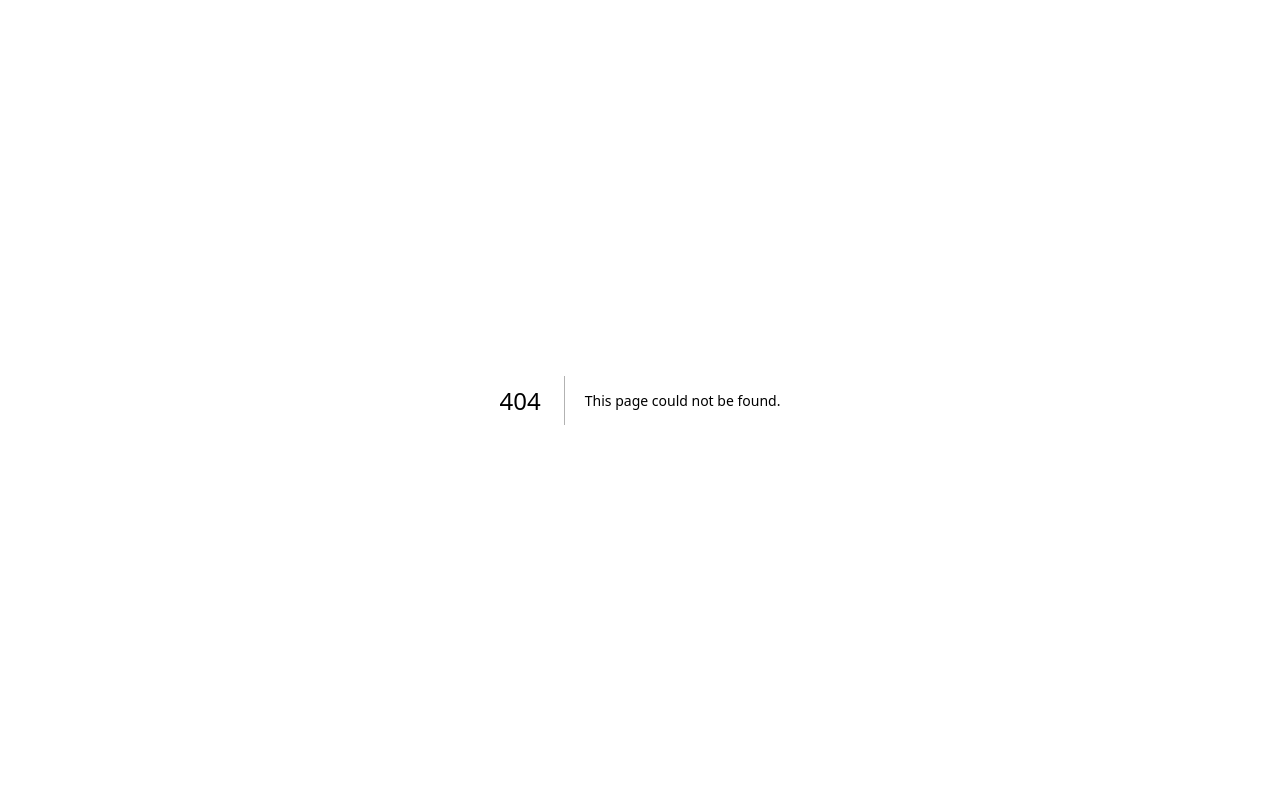
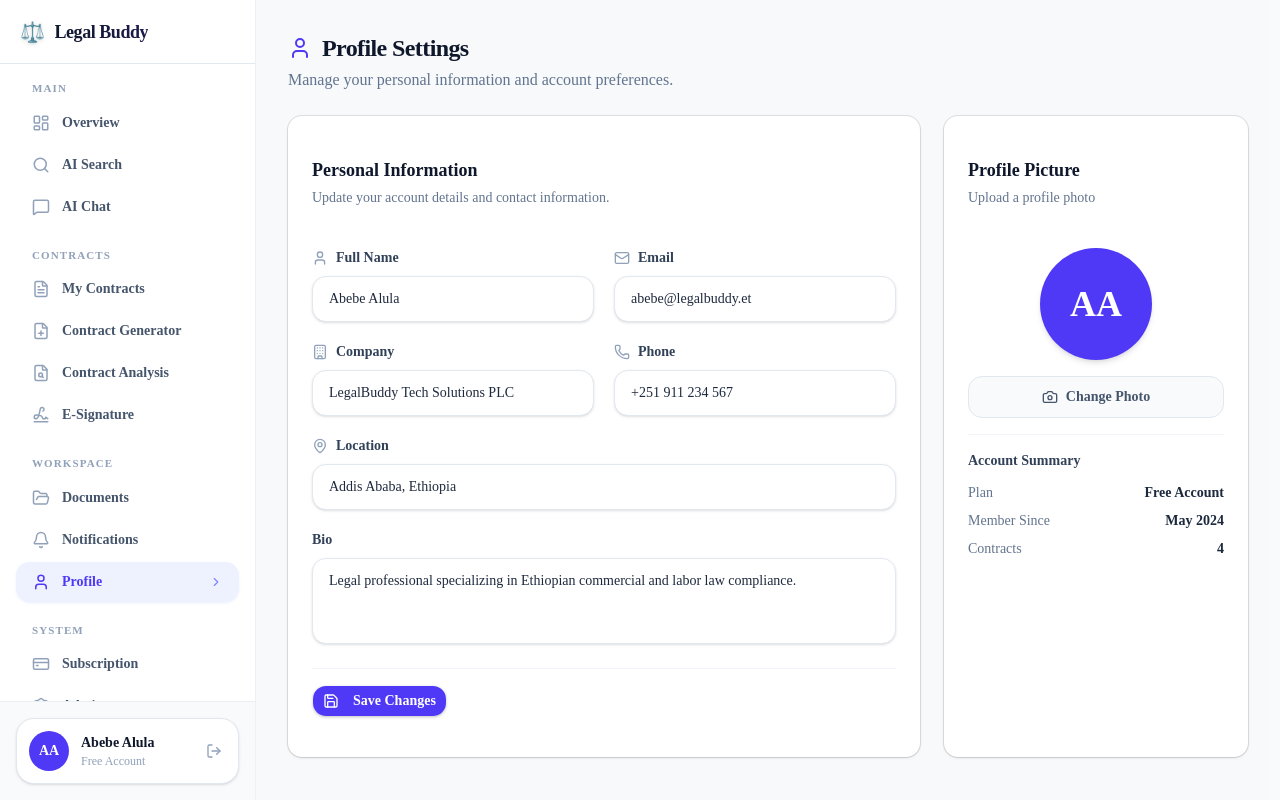
Before and after one commit to selamawitk/Legal-Buddy, a Next.js app in the folder frontend/: page /dashboard/profile in a window 1280 px wide. Before the commit this address had no page. Built offline with nearby package versions, Linux system fonts and the light colour scheme.

Commit message:
feat: Profile page with editable form, photo upload, account summary

```diff
--- /dev/null
+++ b/frontend/src/app/(user)/dashboard/profile/page.tsx
@@ -0,0 +1,177 @@
+"use client";
+
+import React, { useState } from "react";
+import { Card, CardContent, CardHeader, CardTitle, CardDescription } from "@/components/ui/card";
+import { Button } from "@/components/ui/button";
+import { User, Save, Camera, Mail, Building, Phone, MapPin } from "lucide-react";
+
+export default function ProfilePage() {
+  const [form, setForm] = useState({
+    fullName: "Abebe Alula",
+    email: "abebe@legalbuddy.et",
+    company: "LegalBuddy Tech Solutions PLC",
+    phone: "+251 911 234 567",
+    location: "Addis Ababa, Ethiopia",
+    bio: "Legal professional specializing in Ethiopian commercial and labor law compliance.",
+  });
+
+  const [saved, setSaved] = useState(false);
+
+  const handleChange = (field: string, value: string) => {
+    setForm((prev) => ({ ...prev, [field]: value }));
+    setSaved(false);
+  };
+
+  const handleSave = (e: React.FormEvent) => {
+    e.preventDefault();
+    setSaved(true);
+    setTimeout(() => setSaved(false), 3000);
+  };
+
+  return (
+    <div className="space-y-6">
+      <div>
+        <h2 className="text-2xl font-bold tracking-tight text-slate-900 flex items-center gap-2.5">
+          <User className="h-6 w-6 text-indigo-600" />
+          <span>Profile Settings</span>
+        </h2>
+        <p className="text-base text-slate-500 mt-1">
+          Manage your personal information and account preferences.
+        </p>
+      </div>
+
+      <div className="grid gap-6 lg:grid-cols-3">
+        <Card className="border-slate-200 bg-white shadow-sm lg:col-span-2">
+          <CardHeader className="p-6">
+            <CardTitle className="text-lg font-bold text-slate-900">Personal Information</CardTitle>
+            <CardDescription className="text-sm text-slate-500">
+              Update your account details and contact information.
+            </CardDescription>
+          </CardHeader>
+          <CardContent className="p-6 pt-0">
+            <form onSubmit={handleSave} className="space-y-6">
+              <div className="grid gap-5 sm:grid-cols-2">
+                <div className="flex flex-col gap-2">
+                  <label className="text-sm font-bold text-slate-700 flex items-center gap-2">
+                    <User className="h-4 w-4 text-slate-400" /> Full Name
+                  </label>
+                  <input
+                    type="text"
+                    value={form.fullName}
+                    onChange={(e) => handleChange("fullName", e.target.value)}
+                    className="border border-slate-200 bg-white rounded-xl px-4 py-3 text-sm font-medium focus:outline-none focus:border-indigo-500 focus:ring-2 focus:ring-indigo-500/20 text-slate-800 shadow-sm"
+                  />
+                </div>
+                <div className="flex flex-col gap-2">
+                  <label className="text-sm font-bold text-slate-700 flex items-center gap-2">
+                    <Mail className="h-4 w-4 text-slate-400" /> Email
+                  </label>
+                  <input
+                    type="email"
+                    value={form.email}
+                    onChange={(e) => handleChange("email", e.target.value)}
+                    className="border border-slate-200 bg-white rounded-xl px-4 py-3 text-sm font-medium focus:outline-none focus:border-indigo-500 focus:ring-2 focus:ring-indigo-500/20 text-slate-800 shadow-sm"
+                  />
+                </div>
+                <div className="flex flex-col gap-2">
+                  <label className="text-sm font-bold text-slate-700 flex items-center gap-2">
+                    <Building className="h-4 w-4 text-slate-400" /> Company
+                  </label>
+                  <input
+                    type="text"
+                    value={form.company}
+                    onChange={(e) => handleChange("company", e.target.value)}
+                    className="border border-slate-200 bg-white rounded-xl px-4 py-3 text-sm font-medium focus:outline-none focus:border-indigo-500 focus:ring-2 focus:ring-indigo-500/20 text-slate-800 shadow-sm"
+                  />
+                </div>
+                <div className="flex flex-col gap-2">
+                  <label className="text-sm font-bold text-slate-700 flex items-center gap-2">
+                    <Phone className="h-4 w-4 text-slate-400" /> Phone
+                  </label>
+                  <input
+                    type="text"
+                    value={form.phone}
+                    onChange={(e) => handleChange("phone", e.target.value)}
+                    className="border border-slate-200 bg-white rounded-xl px-4 py-3 text-sm font-medium focus:outline-none focus:border-indigo-500 focus:ring-2 focus:ring-indigo-500/20 text-slate-800 shadow-sm"
+                  />
+                </div>
+                <div className="flex flex-col gap-2 sm:col-span-2">
+                  <label className="text-sm font-bold text-slate-700 flex items-center gap-2">
+                    <MapPin className="h-4 w-4 text-slate-400" /> Location
+                  </label>
+                  <input
+                    type="text"
+                    value={form.location}
+                    onChange={(e) => handleChange("location", e.target.value)}
+                    className="border border-slate-200 bg-white rounded-xl px-4 py-3 text-sm font-medium focus:outline-none focus:border-indigo-500 focus:ring-2 focus:ring-indigo-500/20 text-slate-800 shadow-sm"
+                  />
+                </div>
+                <div className="flex flex-col gap-2 sm:col-span-2">
+                  <label className="text-sm font-bold text-slate-700">Bio</label>
+                  <textarea
+                    value={form.bio}
+                    onChange={(e) => handleChange("bio", e.target.value)}
+                    rows={3}
+                    className="border border-slate-200 bg-white rounded-xl px-4 py-3 text-sm font-medium focus:outline-none focus:border-indigo-500 focus:ring-2 focus:ring-indigo-500/20 text-slate-800 shadow-sm resize-none"
+                  />
+                </div>
+              </div>
+
+              <div className="flex items-center gap-3 pt-4 border-t border-slate-100">
+                <Button
+                  type="submit"
+                  className="bg-indigo-600 text-white hover:bg-indigo-700 font-bold rounded-xl shadow-sm"
+                >
+                  <Save className="h-4 w-4 mr-2" />
+                  Save Changes
+                </Button>
+                {saved && (
+                  <span className="text-sm font-bold text-emerald-600">Changes saved successfully!</span>
+                )}
+              </div>
+            </form>
+          </CardContent>
+        </Card>
+
+        <Card className="border-slate-200 bg-white shadow-sm">
+          <CardHeader className="p-6">
+            <CardTitle className="text-lg font-bold text-slate-900">Profile Picture</CardTitle>
+            <CardDescription className="text-sm text-slate-500">
+              Upload a profile photo
+            </CardDescription>
+          </CardHeader>
+          <CardContent className="p-6 pt-0 space-y-4">
+            <div className="w-28 h-28 rounded-full bg-indigo-600 flex items-center justify-center mx-auto shadow-md">
+              <span className="text-4xl font-black text-white">AA</span>
+            </div>
+            <label className="block cursor-pointer">
+              <div className="flex items-center justify-center gap-2 px-4 py-2.5 bg-slate-50 border border-slate-200 rounded-xl text-sm font-bold text-slate-600 hover:bg-slate-100 transition-all">
+                <Camera className="h-4 w-4" />
+                Change Photo
+              </div>
+              <input type="file" accept="image/*" className="hidden" />
+            </label>
+
+            <div className="border-t border-slate-100 pt-4 mt-4">
+              <h4 className="text-sm font-bold text-slate-700 mb-3">Account Summary</h4>
+              <div className="space-y-2 text-sm">
+                <div className="flex justify-between">
+                  <span className="text-slate-500">Plan</span>
+                  <span className="font-bold text-slate-800">Free Account</span>
+                </div>
+                <div className="flex justify-between">
+                  <span className="text-slate-500">Member Since</span>
+                  <span className="font-bold text-slate-800">May 2024</span>
+                </div>
+                <div className="flex justify-between">
+                  <span className="text-slate-500">Contracts</span>
+                  <span className="font-bold text-slate-800">4</span>
+                </div>
+              </div>
+            </div>
+          </CardContent>
+        </Card>
+      </div>
+    </div>
+  );
+}
```
